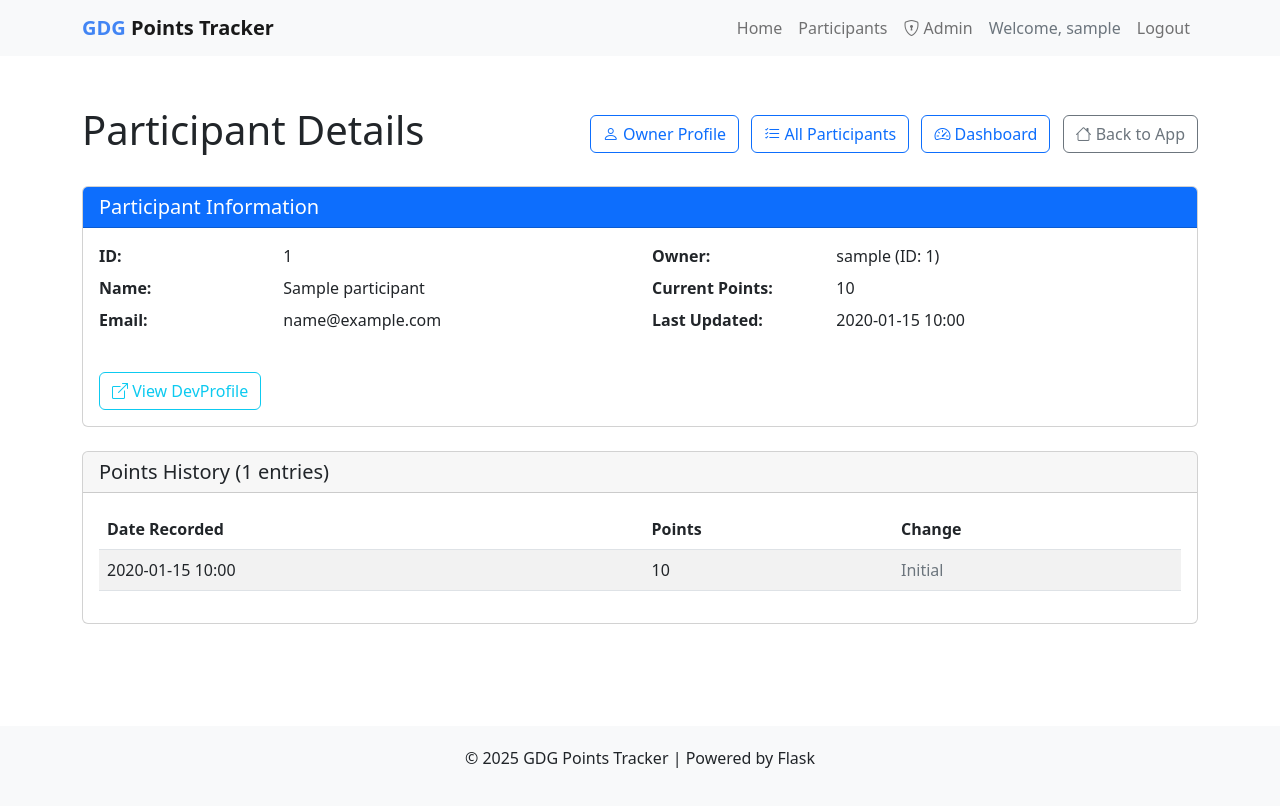
After one commit to nurlanjalil/GDG-Points-Tracker, a Flask app: page /admin/participant/1 in a window 1280 px wide. The commit adds this page. Run offline with Flask 3, Linux system fonts and the light colour scheme; the visitor is signed in with stand-in values (Sample User, id 1); tables that the repository leaves empty hold one stand-in row (values such as "Sample post").

Commit message:
Fix admin panel: add participant detail view and display emails correctly

```diff
--- a/app.py
+++ b/app.py
@@ -127,36 +127,82 @@ class LastRefresh(db.Model):
 
 # Helper function to get points from a profile URL
 def get_points(link):
-    try:
-        # Check if the link is invalid or a placeholder
-        if not link or link == 'INVALID_PROFILE_URL' or pd.isna(link):
-            app.logger.info(f"Skipping invalid profile URL: {link}")
+    # Maximum number of retries
+    max_retries = 2
+    retries = 0
+
+    while retries <= max_retries:
+        try:
+            # Check if the link is invalid or a placeholder
+            if not link or link == 'INVALID_PROFILE_URL' or pd.isna(link) or 'INVALID_PROFILE_URL' in link:
+                app.logger.info(f"Skipping invalid profile URL: {link}")
+                return 0
+
+            # Small random delay to avoid rate limiting
+            time.sleep(0.2 + (0.3 * random.random()))
+
+            # Make a GET request to the link with a reasonable timeout
+            headers = {
+                'User-Agent': 'Mozilla/5.0 (Windows NT 10.0; Win64; x64) AppleWebKit/537.36 (KHTML, like Gecko) Chrome/91.0.4472.124 Safari/537.36'
+            }
+            response = requests.get(link, timeout=15, headers=headers)  # Increased timeout, added user-agent
+            response.raise_for_status()  # Raise an exception for bad status codes
+
+            # Check for empty responses
+            if not response.content:
+                app.logger.warning(f"Empty response from {link}")
+                raise ValueError("Empty response from server")
+
+            # Parse the page content
+            soup = BeautifulSoup(response.content, 'html.parser')
+
+            # Find the first element with class 'profile-league'
+            profile_league = soup.find(class_='profile-league')
+
+            if profile_league:
+                # Find the <strong> tag inside 'profile-league' and get its text
+                strong_tag = profile_league.find('strong')
+                if not strong_tag:
+                    app.logger.warning(f"Found profile-league but no strong tag in {link}")
+                    return 0
+
+                strong_text = strong_tag.get_text(strip=True)
+                if not strong_text:
+                    app.logger.warning(f"Empty strong tag text in {link}")
+                    return 0
+
+                # Extract just the numeric value
+                points_text = strong_text.replace(' points', '').strip()
+                if not points_text.isdigit():
+                    app.logger.warning(f"Non-numeric points value in {link}: {points_text}")
+                    return 0
+
+                points = int(points_text)
+                return points
+            else:
+                app.logger.warning(f"No profile-league element found in {link}")
+                return 0
+
+        except requests.Timeout:
+            retries += 1
+            app.logger.warning(f"Timeout fetching {link}, retry {retries}/{max_retries}")
+            if retries > max_retries:
+                app.logger.error(f"Max retries reached for {link}")
+                return 0
+
+        except requests.RequestException as e:
+            retries += 1
+            app.logger.warning(f"Request error fetching {link}: {str(e)}, retry {retries}/{max_retries}")
+            if retries > max_retries:
+                app.logger.error(f"Max retries reached for {link}")
+                return 0
+
+        except Exception as e:
+            app.logger.error(f"Error fetching points from {link}: {str(e)}")
             return 0
 
-        # Small random delay to avoid rate limiting (between 0.1 and 0.5 seconds)
-        time.sleep(0.1 + (0.4 * random.random()))
-
-        # Make a GET request to the link
-        response = requests.get(link, timeout=10)  # Add timeout to prevent hanging
-        response.raise_for_status()  # Raise an exception for bad status codes
-
-        # Parse the page content
-        soup = BeautifulSoup(response.content, 'html.parser')
-
-        # Find the first element with class 'profile-league'
-        profile_league = soup.find(class_='profile-league')
-
-        if profile_league:
-            # Find the <strong> tag inside 'profile-league' and get its text
-            strong_text = profile_league.find('strong').get_text(strip=True)
-            # Extract just the numeric value
-            points = int(strong_text.replace(' points', '').strip())
-            return points
-        else:
-            return 0
-    except Exception as e:
-        app.logger.error(f"Error fetching points from {link}: {str(e)}")
-        return 0
+    # If we get here after all retries, return 0
+    return 0
 
 # Fetch points with concurrency for better performance
 def fetch_points_concurrently(participants):
@@ -179,6 +225,9 @@ def fetch_points_concurrently(participants):
         # Create a new application context for this thread
         with app.app_context():
             try:
+                # Add some additional delay between requests to avoid rate limiting
+                time.sleep(0.2 + (0.3 * random.random()))  # 0.2-0.5 seconds between requests
+
                 points = get_points(participant_info['profile_url'])
                 processed += 1
                 if processed % 5 == 0 or processed == total:  # Log every 5 participants or at the end
@@ -190,24 +239,34 @@ def fetch_points_concurrently(participants):
                 app.logger.error(error_msg)
                 return participant_info['id'], 0, error_msg
 
-    # Use ThreadPoolExecutor to perform requests concurrently
-    with concurrent.futures.ThreadPoolExecutor(max_workers=10) as executor:
-        future_to_participant = {
-            executor.submit(fetch_participant_points, p_info): p_info
-            for p_info in participant_data
-        }
+    # Use ThreadPoolExecutor with fewer workers to avoid overwhelming the system
+    with concurrent.futures.ThreadPoolExecutor(max_workers=5) as executor:  # Reduced from 10 to 5
+        try:
+            future_to_participant = {
+                executor.submit(fetch_participant_points, p_info): p_info
+                for p_info in participant_data
+            }
 
-        for future in concurrent.futures.as_completed(future_to_participant):
-            try:
-                participant_id, points, error = future.result()
-                results[participant_id] = points
-                if error:
-                    errors.append(error)
-            except Exception as e:
-                participant_info = future_to_participant[future]
-                # Don't try to access participant attributes here as it might cause the same error
-                app.logger.error(f"Unexpected error in thread execution: {str(e)}")
-                errors.append(f"Failed to process a participant: {str(e)}")
+            for future in concurrent.futures.as_completed(future_to_participant):
+                try:
+                    participant_id, points, error = future.result(timeout=30)  # Add timeout for each future
+                    results[participant_id] = points
+                    if error:
+                        errors.append(error)
+                except concurrent.futures.TimeoutError:
+                    participant_info = future_to_participant[future]
+                    app.logger.error(f"Timeout while processing {participant_info['name']}")
+                    results[participant_info['id']] = 0  # Default to 0 points on timeout
+                    errors.append(f"Timeout while processing {participant_info['name']}")
+                except Exception as e:
+                    participant_info = future_to_participant[future]
+                    # Don't try to access participant attributes here as it might cause the same error
+                    app.logger.error(f"Unexpected error in thread execution: {str(e)}")
+                    errors.append(f"Failed to process a participant: {str(e)}")
+                    # Still add the participant to results with 0 points
+                    results[participant_info['id']] = 0
+        except Exception as e:
+            app.logger.error(f"Error in concurrent execution: {str(e)}")
 
     # If there were many errors, show a summary message
     if len(errors) > 0:
@@ -422,14 +481,22 @@ def upload_file():
 
     # Fetch points concurrently for better performance
     # Limit batch size to avoid timeout
-    MAX_BATCH_SIZE = 25  # Process at most 25 participants at once
+    MAX_BATCH_SIZE = 10  # Process at most 10 participants at once (reduced from 25)
     all_results = {}
 
     for i in range(0, len(participants_to_fetch), MAX_BATCH_SIZE):
         batch = participants_to_fetch[i:i+MAX_BATCH_SIZE]
-        flash(f'Processing batch {i//MAX_BATCH_SIZE + 1}/{(len(participants_to_fetch)-1)//MAX_BATCH_SIZE + 1}...', 'info')
+        batch_msg = f'Processing batch {i//MAX_BATCH_SIZE + 1}/{(len(participants_to_fetch)-1)//MAX_BATCH_SIZE + 1} ({len(batch)} participants)...'
+        app.logger.info(batch_msg)
+        flash(batch_msg, 'info')
+
+        # Process each batch with a smaller number of concurrent workers
         batch_results = fetch_points_concurrently(batch)
         all_results.update(batch_results)
+
+        # Commit after each batch to save progress
+        db.session.commit()
+        app.logger.info(f"Batch {i//MAX_BATCH_SIZE + 1} completed and saved.")
 
     # Process the results - use a fresh query to avoid stale data
     results = []
@@ -577,14 +644,22 @@ def refresh_points():
 
     # Fetch points concurrently
     # Limit batch size to avoid timeout
-    MAX_BATCH_SIZE = 25  # Process at most 25 participants at once
+    MAX_BATCH_SIZE = 10  # Process at most 10 participants at once (reduced from 25)
     all_results = {}
 
     for i in range(0, len(participants), MAX_BATCH_SIZE):
         batch = participants[i:i+MAX_BATCH_SIZE]
-        flash(f'Processing batch {i//MAX_BATCH_SIZE + 1}/{(len(participants)-1)//MAX_BATCH_SIZE + 1}...', 'info')
+        batch_msg = f'Processing batch {i//MAX_BATCH_SIZE + 1}/{(len(participants)-1)//MAX_BATCH_SIZE + 1} ({len(batch)} participants)...'
+        app.logger.info(batch_msg)
+        flash(batch_msg, 'info')
+
+        # Process each batch with a smaller number of concurrent workers
         batch_results = fetch_points_concurrently(batch)
         all_results.update(batch_results)
+
+        # Commit after each batch to save progress
+        db.session.commit()
+        app.logger.info(f"Batch {i//MAX_BATCH_SIZE + 1} completed and saved.")
 
     # Process results - use fresh queries to avoid stale data
     results = []
@@ -812,5 +887,27 @@ def admin_all_participants():
 
     return render_template('admin/all_participants.html', participants=participants)
 
+@app.route('/admin/participant/<int:participant_id>')
+@login_required
+def admin_participant_detail(participant_id):
+    # Check if the current user is admin
+    if g.user.id != 1:
+        flash('Admin access required', 'error')
+        return redirect(url_for('index'))
+
+    # Get the participant details
+    participant = Participant.query.get_or_404(participant_id)
+
+    # Get the participant's history
+    history = PointsHistory.query.filter_by(participant_id=participant_id).order_by(PointsHistory.date_recorded.desc()).all()
+
+    # Get the owner (user) information
+    owner = User.query.get(participant.user_id)
+
+    return render_template('admin/participant_detail.html',
+                          participant=participant,
+                          history=history,
+                          owner=owner)
+
 if __name__ == '__main__':
     app.run(debug=True, port=8080)
--- a/templates/admin/all_participants.html
+++ b/templates/admin/all_participants.html
@@ -70,6 +70,9 @@
                                     <a href="{{ url_for('admin_user_detail', user_id=p.user_id) }}" class="btn btn-sm btn-outline-primary">
                                         <i class="bi bi-person"></i> Owner
                                     </a>
+                                    <a href="{{ url_for('admin_participant_detail', participant_id=p.id) }}" class="btn btn-sm btn-outline-info">
+                                        <i class="bi bi-info-circle"></i> Details
+                                    </a>
                                 </div>
                             </td>
                         </tr>
--- /dev/null
+++ b/templates/admin/participant_detail.html
@@ -0,0 +1,114 @@
+{% extends 'base.html' %}
+
+{% block title %}GDG Points Tracker - Participant Details{% endblock %}
+
+{% block content %}
+<div class="container">
+    <div class="d-flex align-items-center justify-content-between mb-4">
+        <h1>Participant Details</h1>
+        <div>
+            <a href="{{ url_for('admin_user_detail', user_id=owner.id) }}" class="btn btn-outline-primary me-2">
+                <i class="bi bi-person"></i> Owner Profile
+            </a>
+            <a href="{{ url_for('admin_all_participants') }}" class="btn btn-outline-primary me-2">
+                <i class="bi bi-list-check"></i> All Participants
+            </a>
+            <a href="{{ url_for('admin_dashboard') }}" class="btn btn-outline-primary me-2">
+                <i class="bi bi-speedometer2"></i> Dashboard
+            </a>
+            <a href="{{ url_for('index') }}" class="btn btn-outline-secondary">
+                <i class="bi bi-house"></i> Back to App
+            </a>
+        </div>
+    </div>
+
+    <!-- Participant Info -->
+    <div class="card mb-4">
+        <div class="card-header bg-primary text-white">
+            <h5 class="mb-0">Participant Information</h5>
+        </div>
+        <div class="card-body">
+            <div class="row">
+                <div class="col-md-6">
+                    <dl class="row">
+                        <dt class="col-sm-4">ID:</dt>
+                        <dd class="col-sm-8">{{ participant.id }}</dd>
+
+                        <dt class="col-sm-4">Name:</dt>
+                        <dd class="col-sm-8">{{ participant.name }}</dd>
+
+                        <dt class="col-sm-4">Email:</dt>
+                        <dd class="col-sm-8">{{ participant.email or 'Not provided' }}</dd>
+                    </dl>
+                </div>
+                <div class="col-md-6">
+                    <dl class="row">
+                        <dt class="col-sm-4">Owner:</dt>
+                        <dd class="col-sm-8">{{ owner.username }} (ID: {{ owner.id }})</dd>
+
+                        <dt class="col-sm-4">Current Points:</dt>
+                        <dd class="col-sm-8">{{ participant.current_points }}</dd>
+
+                        <dt class="col-sm-4">Last Updated:</dt>
+                        <dd class="col-sm-8">{{ participant.last_updated|strftime('%Y-%m-%d %H:%M') }}</dd>
+                    </dl>
+                </div>
+            </div>
+            <div class="mt-3">
+                <a href="{{ participant.profile_url }}" target="_blank" class="btn btn-outline-info">
+                    <i class="bi bi-box-arrow-up-right"></i> View DevProfile
+                </a>
+            </div>
+        </div>
+    </div>
+
+    <!-- Points History -->
+    <div class="card">
+        <div class="card-header">
+            <h5 class="mb-0">Points History ({{ history|length }} entries)</h5>
+        </div>
+        <div class="card-body">
+            {% if history %}
+            <div class="table-responsive">
+                <table class="table table-striped table-hover">
+                    <thead>
+                        <tr>
+                            <th>Date Recorded</th>
+                            <th>Points</th>
+                            <th>Change</th>
+                        </tr>
+                    </thead>
+                    <tbody>
+                        {% for h in history %}
+                        <tr>
+                            <td>{{ h.date_recorded|strftime('%Y-%m-%d %H:%M') }}</td>
+                            <td>{{ h.points }}</td>
+                            <td>
+                                {% if loop.index < history|length %}
+                                    {% set prev_points = history[loop.index].points %}
+                                    {% set change = h.points - prev_points %}
+                                    {% if change > 0 %}
+                                        <span class="text-success">+{{ change }}</span>
+                                    {% elif change < 0 %}
+                                        <span class="text-danger">{{ change }}</span>
+                                    {% else %}
+                                        <span class="text-secondary">0</span>
+                                    {% endif %}
+                                {% else %}
+                                    <span class="text-secondary">Initial</span>
+                                {% endif %}
+                            </td>
+                        </tr>
+                        {% endfor %}
+                    </tbody>
+                </table>
+            </div>
+            {% else %}
+            <div class="alert alert-info">
+                No history records found for this participant.
+            </div>
+            {% endif %}
+        </div>
+    </div>
+</div>
+{% endblock %}
--- a/templates/admin/user_detail.html
+++ b/templates/admin/user_detail.html
@@ -85,6 +85,9 @@
                                     <a href="{{ p.profile_url }}" target="_blank" class="btn btn-sm btn-outline-secondary">
                                         <i class="bi bi-box-arrow-up-right"></i> Profile
                                     </a>
+                                    <a href="{{ url_for('admin_participant_detail', participant_id=p.id) }}" class="btn btn-sm btn-outline-info">
+                                        <i class="bi bi-info-circle"></i> Details
+                                    </a>
                                 </div>
                             </td>
                         </tr>
```
Also changed, not shown: 1 other file.
